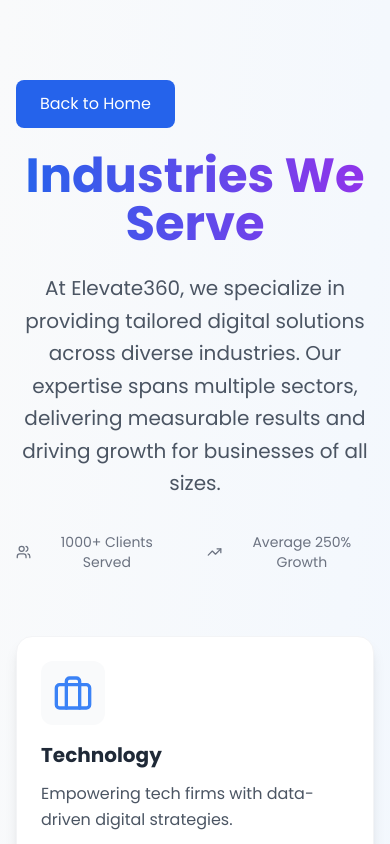
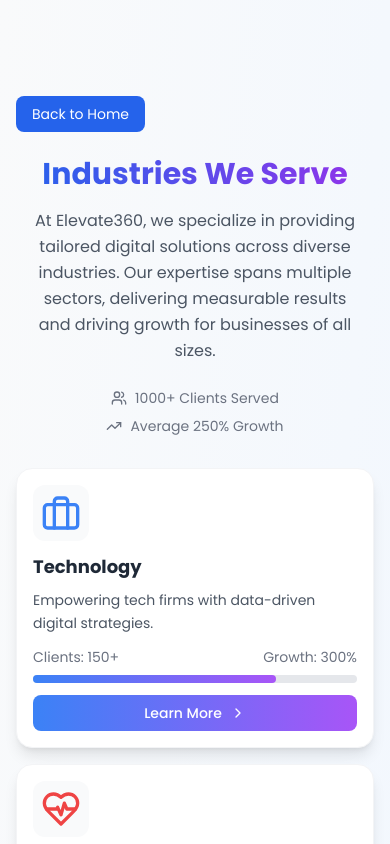
Before and after one commit to shivanshunigam01/project, a React (Vite) app: page /industries in a window 390 px wide. Shown: the top 844 px of the page. Built offline with nearby package versions, Linux system fonts and the light colour scheme.

Commit message:
Fix Mobile Responsiveness for Industries and Blogs Pages

```diff
--- a/src/pages/IndustriesPage.tsx
+++ b/src/pages/IndustriesPage.tsx
@@ -298,6 +298,7 @@
   const sectionRef = useRef(null);
   const [isVisible, setIsVisible] = useState(false);
   const [selectedIndustry, setSelectedIndustry] = useState(null);
+  const navigate = useNavigate();
 
   useEffect(() => {
     const observer = new IntersectionObserver(
@@ -320,17 +321,16 @@
   const closeModal = () => {
     setSelectedIndustry(null);
   };
-  const navigate = useNavigate();
 
   return (
     <>
-      <section className="py-20 bg-gradient-to-br from-gray-50 to-blue-50 min-h-screen">
+      <section className="pt-24 pb-12 md:py-20 bg-gradient-to-br from-gray-50 to-blue-50 min-h-screen">
         <div className="container mx-auto px-4">
           {/* 🔙 Back to Home Button */}
-          <div className="mb-6">
+          <div className="mb-6 md:mb-8">
             <button
               onClick={() => navigate("/")}
-              className="bg-blue-600 text-white px-6 py-3 rounded-lg hover:bg-blue-700 transition-colors duration-300"
+              className="bg-blue-600 text-white px-4 py-2 md:px-6 md:py-3 rounded-lg hover:bg-blue-700 transition-colors duration-300 text-sm md:text-base"
             >
               Back to Home
             </button>
@@ -343,17 +343,17 @@
                 : "opacity-0 translate-y-10"
             }`}
           >
-            <div className="text-center mb-16">
-              <h1 className="text-5xl md:text-6xl font-bold bg-gradient-to-r from-blue-600 to-purple-600 bg-clip-text text-transparent mb-6">
+            <div className="text-center mb-8 md:mb-16">
+              <h1 className="text-3xl md:text-5xl lg:text-6xl font-bold bg-gradient-to-r from-blue-600 to-purple-600 bg-clip-text text-transparent mb-4 md:mb-6">
                 Industries We Serve
               </h1>
-              <p className="text-xl text-gray-600 max-w-3xl mx-auto leading-relaxed">
+              <p className="text-base md:text-xl text-gray-600 max-w-3xl mx-auto leading-relaxed px-4">
                 At Elevate360, we specialize in providing tailored digital
                 solutions across diverse industries. Our expertise spans
                 multiple sectors, delivering measurable results and driving
                 growth for businesses of all sizes.
               </p>
-              <div className="mt-8 flex justify-center space-x-8 text-sm text-gray-500">
+              <div className="mt-6 md:mt-8 flex flex-col sm:flex-row justify-center items-center space-y-2 sm:space-y-0 sm:space-x-8 text-sm text-gray-500">
                 <div className="flex items-center">
                   <Users className="w-4 h-4 mr-2" />
                   <span>1000+ Clients Served</span>
@@ -365,22 +365,22 @@
               </div>
             </div>
 
-            <div className="grid sm:grid-cols-2 lg:grid-cols-3 xl:grid-cols-4 gap-6">
+            <div className="grid grid-cols-1 sm:grid-cols-2 lg:grid-cols-3 xl:grid-cols-4 gap-4 md:gap-6">
               {industryData.map((industry, index) => (
                 <div
                   key={index}
-                  className="bg-white shadow-lg rounded-2xl p-6 hover:shadow-2xl hover:-translate-y-2 transition-all duration-300 flex flex-col items-start group border border-gray-100"
+                  className="bg-white shadow-lg rounded-2xl p-4 md:p-6 hover:shadow-2xl hover:-translate-y-2 transition-all duration-300 flex flex-col items-start group border border-gray-100"
                 >
-                  <div className="mb-4 p-3 bg-gray-50 rounded-xl group-hover:bg-blue-50 transition-colors duration-300">
+                  <div className="mb-3 md:mb-4 p-2 md:p-3 bg-gray-50 rounded-xl group-hover:bg-blue-50 transition-colors duration-300">
                     {industry.icon}
                   </div>
-                  <h3 className="text-xl font-bold text-gray-800 mb-3">
+                  <h3 className="text-lg md:text-xl font-bold text-gray-800 mb-2 md:mb-3">
                     {industry.title}
                   </h3>
-                  <p className="text-gray-600 flex-grow mb-4 leading-relaxed">
+                  <p className="text-sm md:text-base text-gray-600 flex-grow mb-3 md:mb-4 leading-relaxed">
                     {industry.description}
                   </p>
-                  <div className="w-full mb-4">
+                  <div className="w-full mb-3 md:mb-4">
                     <div className="flex justify-between text-sm text-gray-500 mb-2">
                       <span>Clients: {industry.stats.clients}</span>
                       <span>Growth: {industry.stats.growth}</span>
@@ -391,7 +391,7 @@
                   </div>
                   <button
                     onClick={() => openModal(industry)}
-                    className="w-full mt-auto inline-flex justify-center items-center px-4 py-2 bg-gradient-to-r from-blue-500 to-purple-500 text-white font-medium rounded-lg hover:from-blue-600 hover:to-purple-600 transition-all duration-300 group-hover:shadow-lg"
+                    className="w-full mt-auto inline-flex justify-center items-center px-3 md:px-4 py-2 bg-gradient-to-r from-blue-500 to-purple-500 text-white text-sm md:text-base font-medium rounded-lg hover:from-blue-600 hover:to-purple-600 transition-all duration-300 group-hover:shadow-lg"
                   >
                     Learn More <ChevronRight className="ml-2 w-4 h-4" />
                   </button>
@@ -405,13 +405,13 @@
       {/* Modal */}
       {selectedIndustry && (
         <div className="fixed inset-0 bg-black bg-opacity-50 flex items-center justify-center p-4 z-50">
-          <div className="bg-white rounded-2xl max-w-4xl w-full max-h-[90vh] overflow-y-auto">
-            <div className="sticky top-0 bg-white border-b p-6 flex justify-between items-center">
+          <div className="bg-white rounded-2xl max-w-4xl w-full max-h-[90vh] overflow-y-auto mx-4">
+            <div className="sticky top-0 bg-white border-b p-4 md:p-6 flex justify-between items-center">
               <div className="flex items-center">
-                <div className="p-2 bg-gray-50 rounded-lg mr-4">
+                <div className="p-1 md:p-2 bg-gray-50 rounded-lg mr-2 md:mr-4">
                   {selectedIndustry.icon}
                 </div>
-                <h2 className="text-3xl font-bold text-gray-800">
+                <h2 className="text-xl md:text-3xl font-bold text-gray-800">
                   {selectedIndustry.title}
                 </h2>
               </div>
@@ -423,92 +423,92 @@
               </button>
             </div>
 
-            <div className="p-6">
-              <p className="text-lg text-gray-600 mb-8">
+            <div className="p-4 md:p-6">
+              <p className="text-base md:text-lg text-gray-600 mb-6 md:mb-8">
                 {selectedIndustry.description}
               </p>
 
               {/* Stats */}
-              <div className="grid grid-cols-3 gap-6 mb-8 p-6 bg-gradient-to-r from-blue-50 to-purple-50 rounded-xl">
+              <div className="grid grid-cols-3 gap-3 md:gap-6 mb-6 md:mb-8 p-4 md:p-6 bg-gradient-to-r from-blue-50 to-purple-50 rounded-xl">
                 <div className="text-center">
-                  <div className="text-2xl font-bold text-blue-600">
+                  <div className="text-lg md:text-2xl font-bold text-blue-600">
                     {selectedIndustry.stats.clients}
                   </div>
-                  <div className="text-sm text-gray-600">Happy Clients</div>
+                  <div className="text-xs md:text-sm text-gray-600">Happy Clients</div>
                 </div>
                 <div className="text-center">
-                  <div className="text-2xl font-bold text-purple-600">
+                  <div className="text-lg md:text-2xl font-bold text-purple-600">
                     {selectedIndustry.stats.growth}
                   </div>
-                  <div className="text-sm text-gray-600">Average Growth</div>
+                  <div className="text-xs md:text-sm text-gray-600">Average Growth</div>
                 </div>
                 <div className="text-center">
-                  <div className="text-2xl font-bold text-green-600">
+                  <div className="text-lg md:text-2xl font-bold text-green-600">
                     {selectedIndustry.stats.projects}
                   </div>
-                  <div className="text-sm text-gray-600">
+                  <div className="text-xs md:text-sm text-gray-600">
                     Projects Completed
                   </div>
                 </div>
               </div>
 
               {/* Services */}
-              <div className="mb-8">
-                <h3 className="text-xl font-bold text-gray-800 mb-4">
+              <div className="mb-6 md:mb-8">
+                <h3 className="text-lg md:text-xl font-bold text-gray-800 mb-3 md:mb-4">
                   Our Services
                 </h3>
-                <div className="grid grid-cols-1 md:grid-cols-2 gap-3">
+                <div className="grid grid-cols-1 gap-2 md:gap-3">
                   {selectedIndustry.services.map((service, index) => (
                     <div
                       key={index}
-                      className="flex items-center p-3 bg-gray-50 rounded-lg"
+                      className="flex items-center p-2 md:p-3 bg-gray-50 rounded-lg"
                     >
                       <CheckCircle className="w-5 h-5 text-green-500 mr-3 flex-shrink-0" />
-                      <span className="text-gray-700">{service}</span>
+                      <span className="text-sm md:text-base text-gray-700">{service}</span>
                     </div>
                   ))}
                 </div>
               </div>
 
               {/* Case Study */}
-              <div className="mb-8">
-                <h3 className="text-xl font-bold text-gray-800 mb-4">
+              <div className="mb-6 md:mb-8">
+                <h3 className="text-lg md:text-xl font-bold text-gray-800 mb-3 md:mb-4">
                   Success Story
                 </h3>
-                <div className="bg-green-50 border-l-4 border-green-500 p-4 rounded-r-lg">
-                  <p className="text-gray-700 italic">
+                <div className="bg-green-50 border-l-4 border-green-500 p-3 md:p-4 rounded-r-lg">
+                  <p className="text-sm md:text-base text-gray-700 italic">
                     "{selectedIndustry.caseStudy}"
                   </p>
                 </div>
               </div>
 
               {/* Challenges */}
-              <div className="mb-8">
-                <h3 className="text-xl font-bold text-gray-800 mb-4">
+              <div className="mb-6 md:mb-8">
+                <h3 className="text-lg md:text-xl font-bold text-gray-800 mb-3 md:mb-4">
                   Industry Challenges We Address
                 </h3>
-                <div className="grid grid-cols-1 md:grid-cols-2 gap-3">
+                <div className="grid grid-cols-1 gap-2 md:gap-3">
                   {selectedIndustry.challenges.map((challenge, index) => (
                     <div
                       key={index}
-                      className="flex items-center p-3 bg-red-50 border border-red-200 rounded-lg"
+                      className="flex items-center p-2 md:p-3 bg-red-50 border border-red-200 rounded-lg"
                     >
                       <div className="w-2 h-2 bg-red-500 rounded-full mr-3 flex-shrink-0"></div>
-                      <span className="text-gray-700">{challenge}</span>
+                      <span className="text-sm md:text-base text-gray-700">{challenge}</span>
                     </div>
                   ))}
                 </div>
               </div>
 
               {/* CTA */}
-              <div className="text-center p-6 bg-gradient-to-r from-blue-500 to-purple-500 rounded-xl text-white">
-                <h3 className="text-xl font-bold mb-2">
+              <div className="text-center p-4 md:p-6 bg-gradient-to-r from-blue-500 to-purple-500 rounded-xl text-white">
+                <h3 className="text-lg md:text-xl font-bold mb-2">
                   Ready to Transform Your {selectedIndustry.title} Business?
                 </h3>
-                <p className="mb-4">
+                <p className="text-sm md:text-base mb-4">
                   Let's discuss how we can help you achieve similar results.
                 </p>
-                <button className="bg-white text-blue-600 px-6 py-2 rounded-lg font-medium hover:bg-gray-100 transition-colors">
+                <button className="bg-white text-blue-600 px-4 md:px-6 py-2 rounded-lg text-sm md:text-base font-medium hover:bg-gray-100 transition-colors">
                   Get Started Today
                 </button>
               </div>
```
